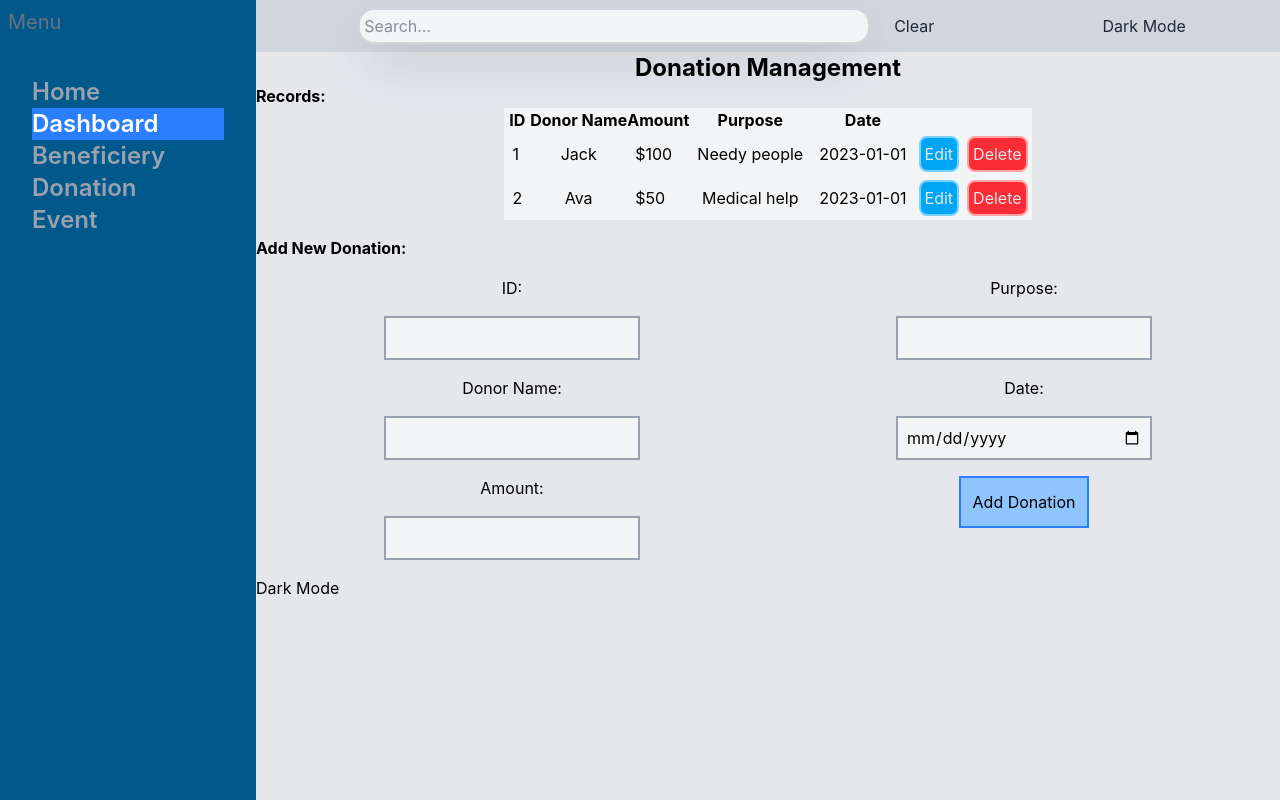
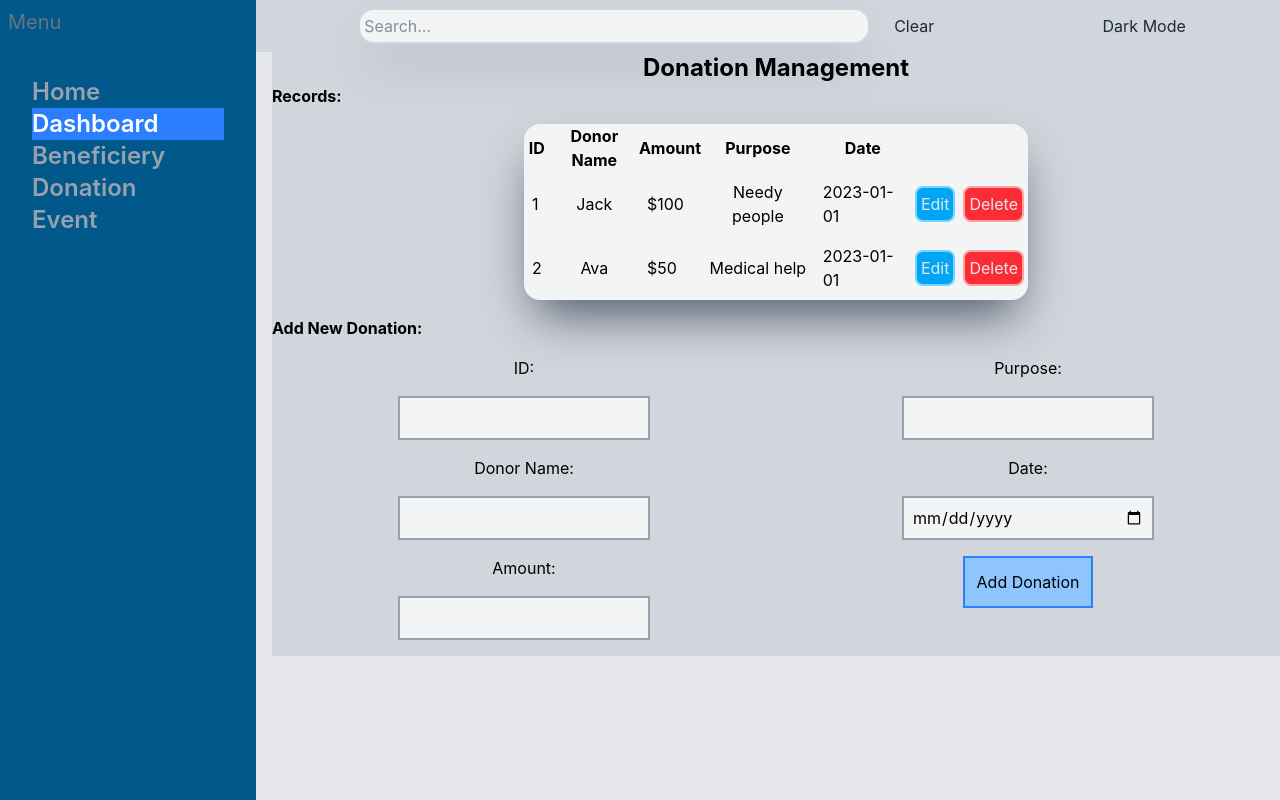
Before and after one commit to hareem09/trustsphere-frontend, a React (Vite) app: page /donation in a window 1280 px wide. Built offline with nearby package versions, Linux system fonts and the light colour scheme.

Commit message:
updated
Refactor Donation component to improve readability and maintainability. Adjusted styling for dark mode and light mode support.

```diff
--- a/src/pages/dashboard/tabs/Donation.jsx
+++ b/src/pages/dashboard/tabs/Donation.jsx
@@ -25,7 +25,7 @@ function Donation() {
     date: "",
   });
   const [isEditing, setIsEditing] = useState(false);
-   const [mode ,setMode] = useState('light')
+
   useEffect(() => {
     const storedData = localStorage.getItem("donationData");
     if (storedData) {
@@ -55,10 +55,6 @@ function Donation() {
       ) {
         alert("Please fill all the fields");
       }
-      if(e.target.value === donationData.id){
-      alert('Donation with this ID already exists')
-      return
-    }
       setDonationData([...donationData, formData]);
       localStorage.setItem(
         "donationData",
@@ -102,25 +98,15 @@ function Donation() {
     localStorage.setItem("donationData", JSON.stringify(data));
   };
 
-  const toggleMode = () =>{
-    setMode(mode === 'light' ?'dark ' :'light')
 
-  }
+
   return (
     <>
-      <main className=" md:ml-4 h-lvh" className={
-      mode === 'light'
-        ? 'bg-gray-200 text-black'
-        : 'bg-gray-800 text-gray-200 '
-    }>
+      <main className=" ml-4 h-100vh bg-gray-300 dark:bg-gray-800 text-black dark:text-white" >
         <h2 className="text-center font-bold text-2xl">Donation Management</h2>
         <h3 className="font-bold">Records:</h3>
-        <section className="flex md:justify-center">
-        <table className=" bg-gray-100 rounded-2xl w-2/4 mt-4 shadow-2xl shadow-gray-600" className={
-      mode === 'light'
-        ? 'bg-gray-100 text-black'
-        : 'bg-gray-800 text-gray-200 '
-    }>
+        <section className="flex justify-center">
+        <table className=" bg-gray-100 dark:bg-gray-800 text-black dark:text-white rounded-2xl w-2/4 mt-4 shadow-2xl shadow-gray-600" >
           <thead>
             <tr className="head   ">
               <th>ID</th>
@@ -223,9 +209,7 @@ function Donation() {
             </button>
           </div>
         </form>
-         <button onClick={toggleMode}>
-          {mode === 'light' ? 'Dark Mode' : 'Light Mode'}
-        </button>
+
       </main>
     </>
   );
```
